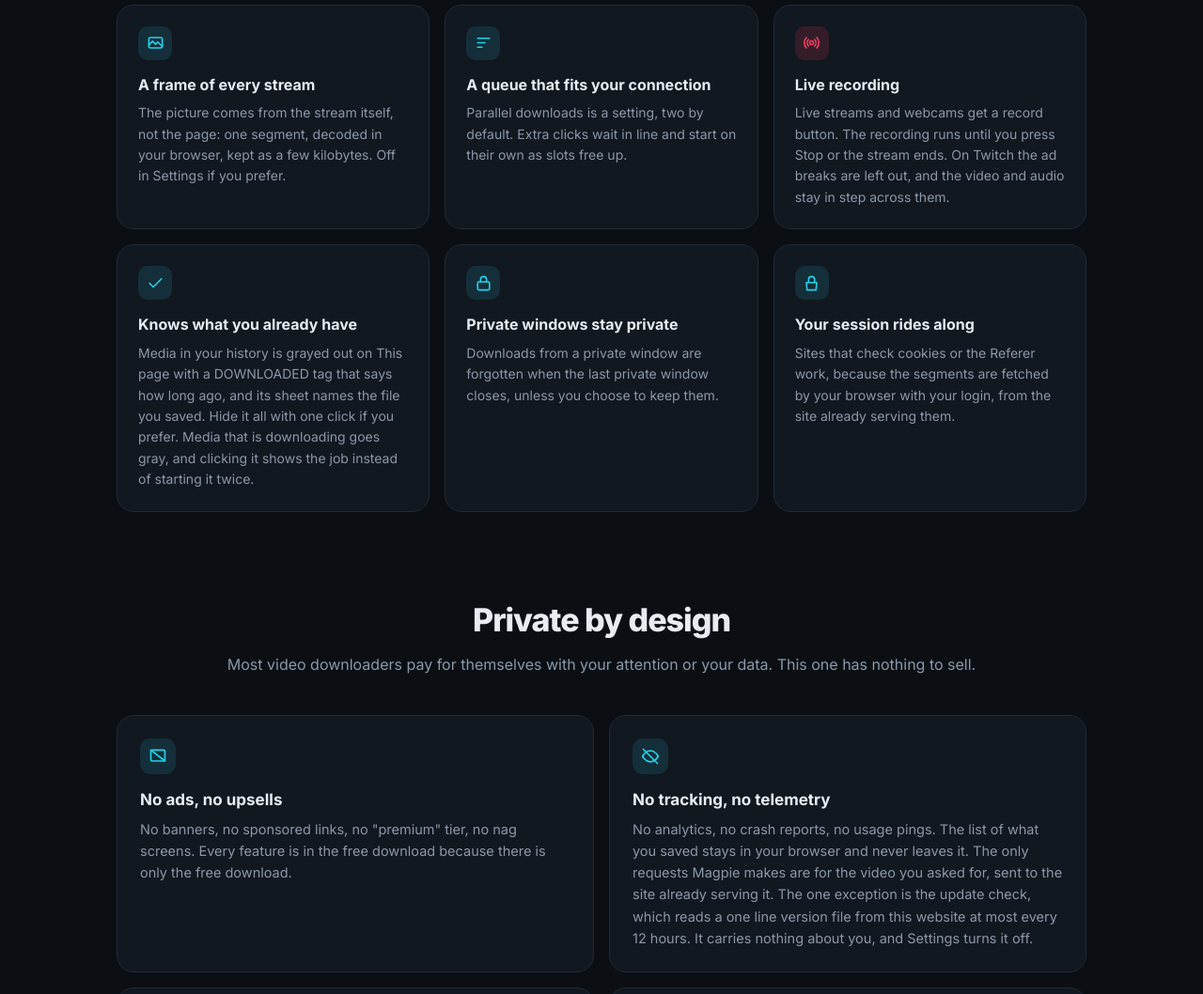
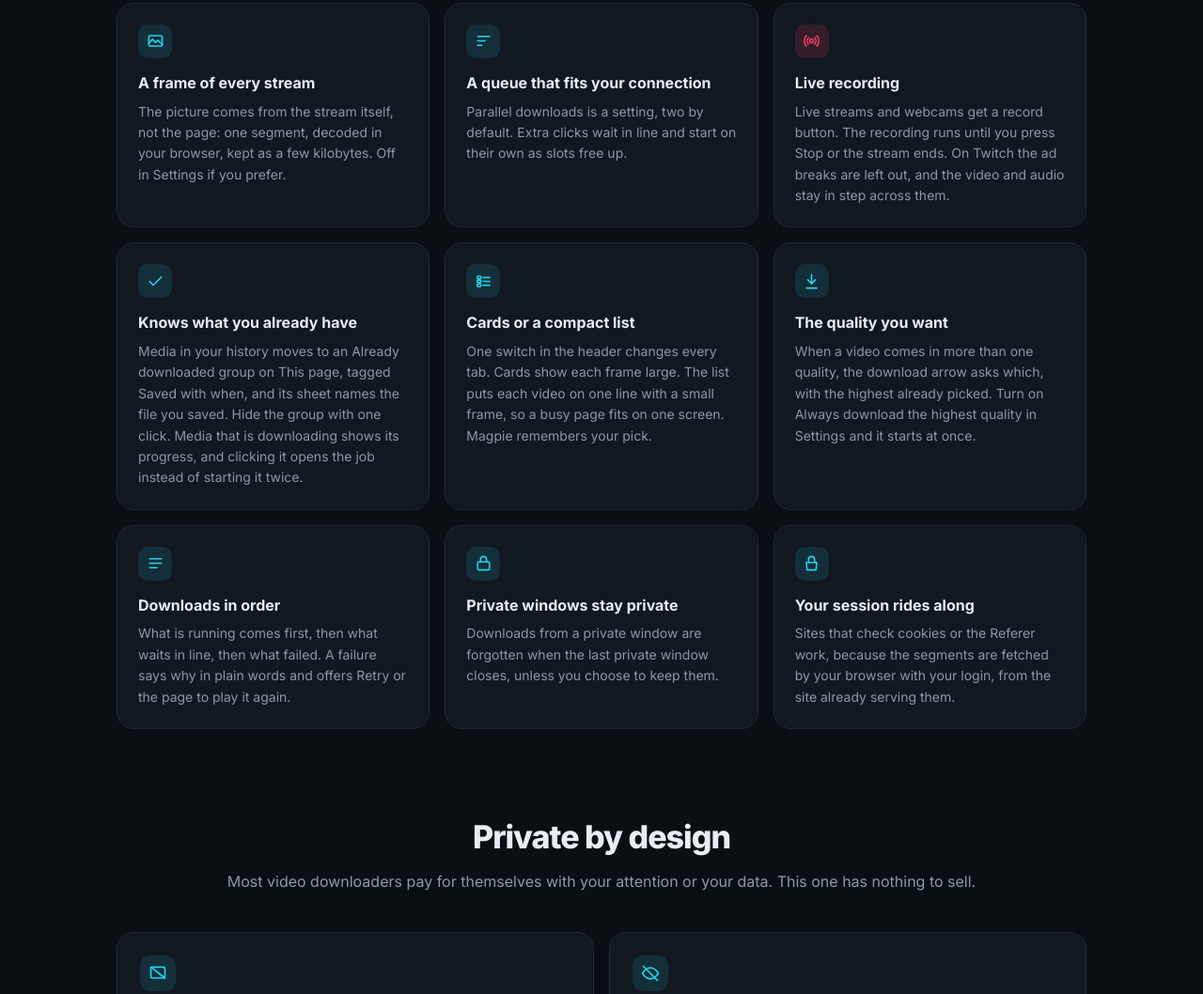
Before and after one commit to TJBlackman/Magpie, a website: page website/site/index.html in a window 1280 px wide. Shown: the part 3479-4537 px from the top of the page at 94% size. Drawn offline with Linux system fonts and the light colour scheme.

Commit message:
Website: copy and screenshots for the compact list, the quality choice and the Downloads order
Three feature cards (cards or a compact list, the quality you want,
Downloads in order) and the "already have" card rewritten for 0.8.0's
Saved group. screenshots.mjs matched "PROTECTED" while 0.8.0 writes
"Protected", so it waited out its 30 s timeout; it now matches any case.

Co-Authored-By: Claude Opus 5.5 <noreply@anthropic.com>

```diff
--- a/website/screenshots.mjs
+++ b/website/screenshots.mjs
@@ -33,7 +33,7 @@ try {
     // Every thumbnail in, like a popup that has been open a moment. A copy protected stream never gets one.
     await page.waitForFunction(() => {
       const rows = document.querySelectorAll('[data-testid="candidate"]');
-      return rows.length > 0 && [...rows].every((r) => r.querySelector('[data-testid="thumb"]') || r.textContent.includes('PROTECTED'));
+      return rows.length > 0 && [...rows].every((r) => r.querySelector('[data-testid="thumb"]') || /protected/i.test(r.textContent));
     });
     await page.waitForTimeout(300);
   };
--- a/website/site/index.html
+++ b/website/site/index.html
@@ -194,7 +194,10 @@
       <div><div class="ico"><svg viewBox="0 0 24 24" fill="none" stroke="currentColor" stroke-width="2" stroke-linecap="round" stroke-linejoin="round"><rect x="3" y="5" width="18" height="14" rx="2"/><path d="M3 15l5-5 4 4 3-3 6 6"/></svg></div><h3>A frame of every stream</h3><p>The picture comes from the stream itself, not the page: one segment, decoded in your browser, kept as a few kilobytes. Off in Settings if you prefer.</p></div>
       <div><div class="ico"><svg viewBox="0 0 24 24" fill="none" stroke="currentColor" stroke-width="2" stroke-linecap="round" stroke-linejoin="round"><path d="M4 6h16M4 12h10M4 18h6"/></svg></div><h3>A queue that fits your connection</h3><p>Parallel downloads is a setting, two by default. Extra clicks wait in line and start on their own as slots free up.</p></div>
       <div><div class="ico live"><svg viewBox="0 0 24 24" fill="none" stroke="currentColor" stroke-width="2" stroke-linecap="round"><circle cx="12" cy="12" r="2.5"/><path d="M7.8 7.8a6 6 0 000 8.4M16.2 7.8a6 6 0 010 8.4M5 5a10 10 0 000 14M19 5a10 10 0 010 14"/></svg></div><h3>Live recording</h3><p>Live streams and webcams get a record button. The recording runs until you press Stop or the stream ends. On Twitch the ad breaks are left out, and the video and audio stay in step across them.</p></div>
-      <div><div class="ico"><svg viewBox="0 0 24 24" fill="none" stroke="currentColor" stroke-width="2" stroke-linecap="round" stroke-linejoin="round"><path d="M20 6L9 17l-5-5"/></svg></div><h3>Knows what you already have</h3><p>Media in your history is grayed out on This page with a DOWNLOADED tag that says how long ago, and its sheet names the file you saved. Hide it all with one click if you prefer. Media that is downloading goes gray, and clicking it shows the job instead of starting it twice.</p></div>
+      <div><div class="ico"><svg viewBox="0 0 24 24" fill="none" stroke="currentColor" stroke-width="2" stroke-linecap="round" stroke-linejoin="round"><path d="M20 6L9 17l-5-5"/></svg></div><h3>Knows what you already have</h3><p>Media in your history moves to an Already downloaded group on This page, tagged Saved with when, and its sheet names the file you saved. Hide the group with one click. Media that is downloading shows its progress, and clicking it opens the job instead of starting it twice.</p></div>
+      <div><div class="ico"><svg viewBox="0 0 24 24" fill="none" stroke="currentColor" stroke-width="2" stroke-linecap="round" stroke-linejoin="round"><rect x="3.5" y="5" width="5" height="3.5" rx="1"/><rect x="3.5" y="10.25" width="5" height="3.5" rx="1"/><rect x="3.5" y="15.5" width="5" height="3.5" rx="1"/><path d="M11.5 6.75h9M11.5 12h9M11.5 17.25h9"/></svg></div><h3>Cards or a compact list</h3><p>One switch in the header changes every tab. Cards show each frame large. The list puts each video on one line with a small frame, so a busy page fits on one screen. Magpie remembers your pick.</p></div>
+      <div><div class="ico"><svg viewBox="0 0 24 24" fill="none" stroke="currentColor" stroke-width="2" stroke-linecap="round" stroke-linejoin="round"><path d="M12 3v12"/><path d="m7 10 5 5 5-5"/><path d="M5 21h14"/></svg></div><h3>The quality you want</h3><p>When a video comes in more than one quality, the download arrow asks which, with the highest already picked. Turn on Always download the highest quality in Settings and it starts at once.</p></div>
+      <div><div class="ico"><svg viewBox="0 0 24 24" fill="none" stroke="currentColor" stroke-width="2" stroke-linecap="round" stroke-linejoin="round"><path d="M4 6h16M4 12h16M4 18h10"/></svg></div><h3>Downloads in order</h3><p>What is running comes first, then what waits in line, then what failed. A failure says why in plain words and offers Retry or the page to play it again.</p></div>
       <div><div class="ico"><svg viewBox="0 0 24 24" fill="none" stroke="currentColor" stroke-width="2" stroke-linecap="round" stroke-linejoin="round"><rect x="4" y="10" width="16" height="11" rx="2"/><path d="M8 10V7a4 4 0 018 0v3"/></svg></div><h3>Private windows stay private</h3><p>Downloads from a private window are forgotten when the last private window closes, unless you choose to keep them.</p></div>
       <div><div class="ico"><svg viewBox="0 0 24 24" fill="none" stroke="currentColor" stroke-width="2" stroke-linecap="round" stroke-linejoin="round"><path d="M16 11V7a4 4 0 00-8 0v4M5 11h14l-1 10H6z"/></svg></div><h3>Your session rides along</h3><p>Sites that check cookies or the Referer work, because the segments are fetched by your browser with your login, from the site already serving them.</p></div>
     </div>
```
Also changed, not shown: website/site/shots/all-tabs.png, website/site/shots/downloads.png, website/site/shots/history.png, website/site/shots/page.png, website/site/shots/sheet.png.
